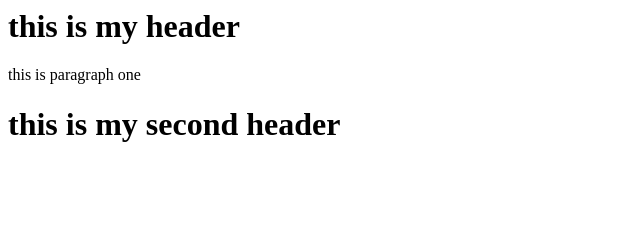
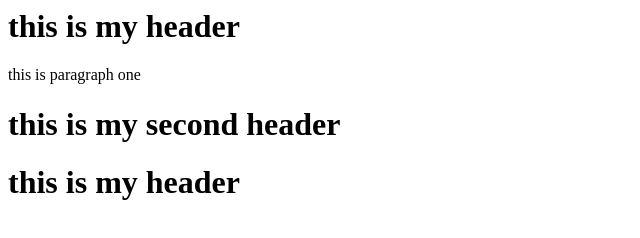
Before and after one commit to Radhika414/raddhika023, a plain HTML site: page index.html in a window 1280 px wide. Shown: the whole page, without its empty margins (0-640 px from the left). Drawn offline with Linux system fonts and the light colour scheme.

Commit message:
Update index.html

```diff
--- a/index.html
+++ b/index.html
@@ -5,6 +5,7 @@
 		<H1> this is my header</H1>
 		<p>this is paragraph one </p>
 		<H1> this is my second header</H1>
+		<H1> this is my header</H1>
 	</body>
 
 </html>
```
